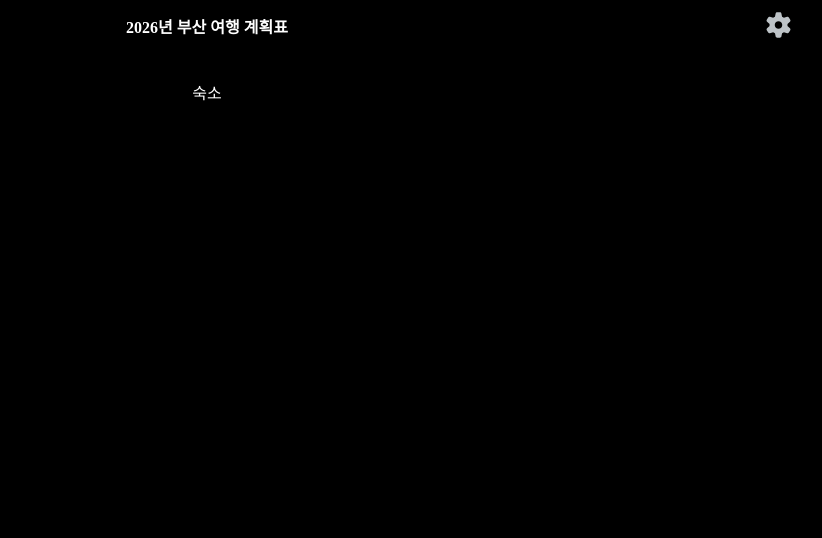
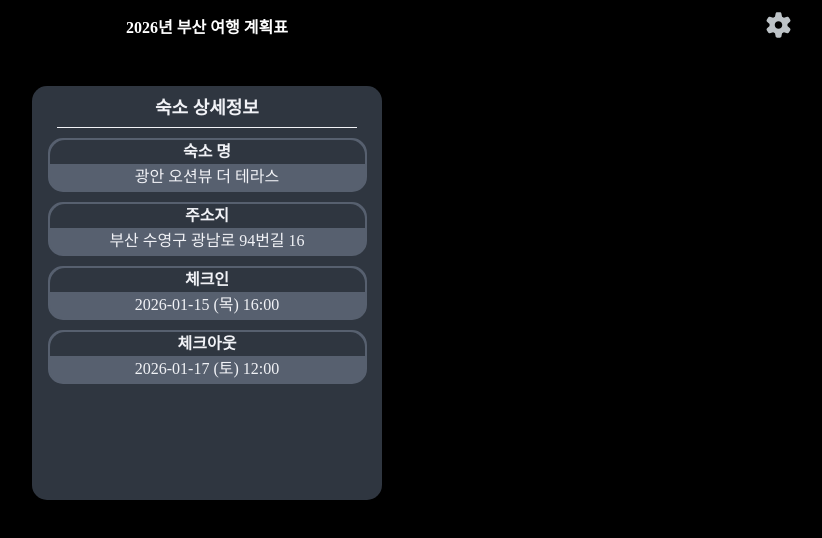
Before and after one commit to Rayched/busantravel-planner, a React (Create React App) app: page /busantravel-planner/hotels in a window 1280 px wide. Shown: the top 538 px of the page, without its empty margins (433-1255 px from the left). Built offline with nearby package versions, Linux system fonts and the light colour scheme.

Commit message:
20251220, 숙소 page 기본 데이터 update

```diff
--- a/src/routes/HotelDetails.tsx
+++ b/src/routes/HotelDetails.tsx
@@ -1,9 +1,101 @@
+import styled from "styled-components";
 import OutletLayout from "./OutletLayout";
+import { useState } from "react";
+import { PlannerData } from "../PlannerData";
+import { GetDayText } from "../DateFns";
+
+const Container = styled.div`
+    width: 85%;
+    max-width: 350px;
+    height: 60%;
+    color: ${(props) => props.theme.ItemTextColor};
+    background-color: ${(props) => props.theme.ItemColor};
+    display: flex;
+    flex-direction: column;
+    align-items: center;
+    border-radius: 15px;
+    padding: 3px 0px;
+`;
+
+const HotelsHeader = styled.div`
+    width: 90%;
+    max-width: 300px;
+    font-size: 18px;
+    font-weight: bold;
+    text-align: center;
+    margin-top: 10px;
+    border-bottom: 1px solid ${(props) => props.theme.ItemTextColor};
+    padding-bottom: 10px;
+`;
+
+const HotelsDataBox = styled.div`
+    width: 90%;
+    margin-top: 5px;
+    display: flex;
+    flex-direction: column;
+    align-items: center;
+`;
+
+const DataCols = styled.div`
+    display: flex;
+    flex-direction: column;
+    align-items: center;
+    justify-content: space-between;
+    width: 100%;
+    margin: 5px;
+    color: ${(props) => props.theme.ItemTextColor};
+    background-color: ${(props) => props.theme.ItemActiveColor};
+    border: 2px solid ${(props) => props.theme.ItemActiveColor};
+    border-radius: 15px;
+    .title {
+        background-color: ${(props) => props.theme.ItemColor};
+        border-top-right-radius: inherit;
+        border-top-left-radius: inherit;
+        width: 100%;
+        text-align: center;
+        font-weight: bold;
+        padding: 4px 0px;
+        margin-bottom: 5px;
+    };
+
+    .bodys {
+        padding-bottom: 5px;
+    }
+`;
 
 function HotelsPage(){
+    const [isShow, setShow] = useState(false);
+
+    const {
+        hotelNm, hotelAddress, hotelDetailAddress,
+        CheckIn, CheckOut
+    } = PlannerData.hotelsData;
+
+    const CheckInTime = `${CheckIn.Dates} (${GetDayText(CheckIn.Dates)}) ${CheckIn.Times}`;
+    const CheckOutTime = `${CheckOut.Dates} (${GetDayText(CheckOut.Dates)}) ${CheckOut.Times}`;
     return (
         <OutletLayout>
-            <div>숙소</div>
+            <Container>
+                <HotelsHeader>숙소 상세정보</HotelsHeader>
+                <HotelsDataBox>
+                    <DataCols>
+                        <div className="title">숙소 명</div>
+                        <div className="bodys">{hotelNm}</div>
+                    </DataCols>
+                    <DataCols>
+                        <div className="title">주소지</div>
+                        <div className="bodys">{`${hotelAddress}`}</div>
+                    </DataCols>
+                    <DataCols>
+                        <div className="title">체크인</div>
+                        <div className="bodys">{CheckInTime}</div>
+                    </DataCols>
+                    <DataCols>
+                        <div className="title">체크아웃</div>
+                        <div className="bodys">{CheckOutTime}</div>
+                    </DataCols>
+                </HotelsDataBox>
+            </Container>
         </OutletLayout>
     );
 }
```
